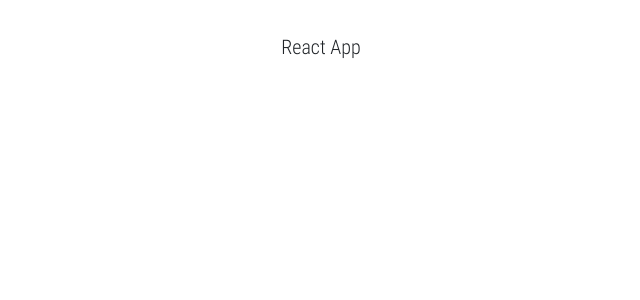
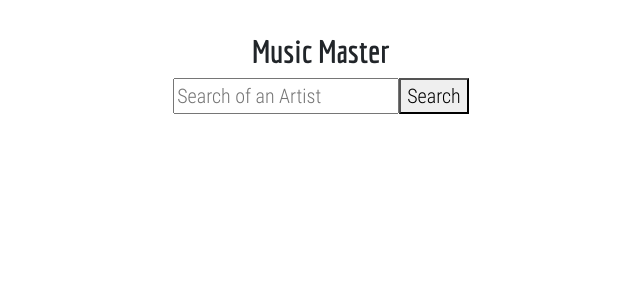
Before and after one commit to baderbintahir/music-master, a React (Vite) app: page / in a window 1280 px wide. Shown: the top 300 px of the page, without its empty margins (319-959 px from the left). Built offline with nearby package versions, Linux system fonts and the light colour scheme.

Commit message:
added input field

```diff
--- a/src/components/App.js
+++ b/src/components/App.js
@@ -2,9 +2,34 @@
 
 class App extends Component{
 
+    state = { artistQuery: '' };
+
+    updateArtistQuery = event => {
+        console.log('event.target.value => ', event.target.value);
+        this.setState({ artistQuery: event.target.value });
+    }
+
+    searchArtist =() => {
+        console.log('this.state => ', this.state)
+    }
+
+    handleKeyPress = event => {
+        if(event.key === 'Enter'){
+            this.searchArtist();
+        }
+    }
+
     render(){
         return(
-            <div>React App</div>
+            <div>
+                <h2>Music Master</h2>
+                <input
+                    onChange={this.updateArtistQuery}
+                    placeholder="Search of an Artist"
+                    onKeyPress={this.handleKeyPress}
+                />
+                <button onClick={this.searchArtist}>Search</button>
+            </div>
         )
     }
 }
```
